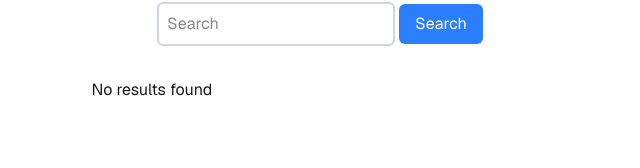
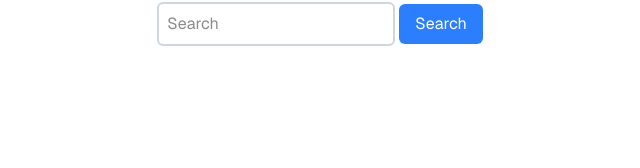
Before and after one commit to dsasser/elasticsearch-embeddings, a Next.js app in the folder frontend/: page / in a window 1280 px wide. Shown: the part 126-294 px from the top of the page, without its empty margins (320-960 px from the left). Built offline with nearby package versions, Linux system fonts and the light colour scheme.

Commit message:
Adding search results total to results component.

```diff
--- a/frontend/app/api/search/route.js
+++ b/frontend/app/api/search/route.js
@@ -59,8 +59,12 @@ export async function GET(request) {
       content: hit._source.body,
       highlight: hit.highlight.body
     }));
+
     // console.log(results);
-    return NextResponse.json(results);
+    return NextResponse.json({
+      total: hits.total?.value || 0,
+      results
+    });
   } catch (error) {
     console.error('Elasticsearch Error:', error);
     return NextResponse.json({ error: 'Internal Server Error' }, { status: 500 });
--- a/frontend/app/components/Search.js
+++ b/frontend/app/components/Search.js
@@ -38,7 +38,7 @@ export default function Search() {
   return (
     <div className="search-container">
       <SearchInput query={query} onSearch={handleSearch}/>
-      <SearchResults results={results} />
+      <SearchResults results={results} query={query} />
     </div>
   )
 }
--- a/frontend/app/components/SearchResults.js
+++ b/frontend/app/components/SearchResults.js
@@ -4,28 +4,32 @@ function highlightText(highlight) {
   return "<span class='text-gray-400'>...</span>" +highlight;
 }
 
-export default function SearchResults({results}) {
+export default function SearchResults({ results, query }) {
+  if (!query) return null;
+
+  if (!results || !results.results || results.results.length === 0) {
+    return <p>No results found</p>;
+  }
+  const { results: items, total } = results;
+
   return (
-    <div className="search-results-container w-full mx-auto max-w-xl mt-8 text-left">
-      {results?.length > 0 ? (
-        <>
+    <div className="search-results-container w-full mx-auto max-w-2xl mt-8 text-left">
       <h2 className="text-xl font-semibold mb-4">Search Results</h2>
+      <p className="text-sm text-gray-400 mb-4">Found {total} results</p>
       <div className="space-y-4">
-            {results.map((result, index) => (
+        {items.map((result, index) => (
           <div key={index} className="search-result p-4 bg-gray-800 rounded-lg shadow-md hover:shadow-lg transition-shadow duration-300">
-                <h3 className="text-lg font-semibold text-blue-400 mb-2"><a href={result.url} target="_blank" rel="noopener noreferrer">{result.title}</a></h3>
-                <p className="results-highlight">
+            <h3 className="text-lg font-semibold text-blue-400 mb-2">
+              <a href={result.url} target="_blank" rel="noopener noreferrer">{result.title}</a>
+            </h3>
+            {<p className="results-highlight">
               {result.highlight.map((highlight, index) => (
-                    <span key={index} dangerouslySetInnerHTML={{ __html: highlightText(highlight) }} className="text--400"/>
+                <span key={index} dangerouslySetInnerHTML={{ __html: highlightText(highlight) }} className="text-gray-400"/>
               ))}
-                </p>
+            </p>}
           </div>
         ))}
       </div>
-        </>
-      ) : (
-        <p>No results found</p>
-      )}
     </div>
-  )
+  );
 }
```
Lines whose indentation alone changed are shown as unchanged.
